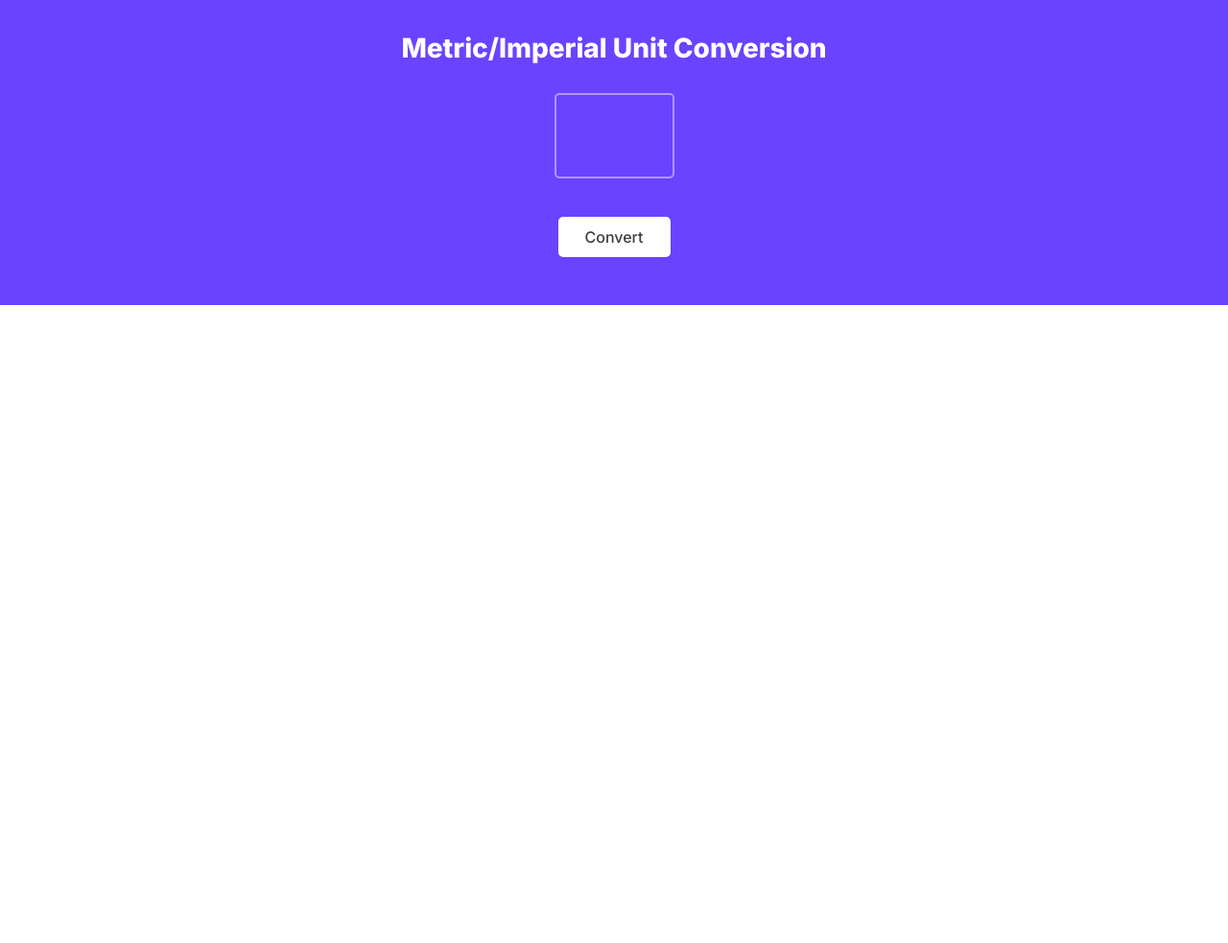
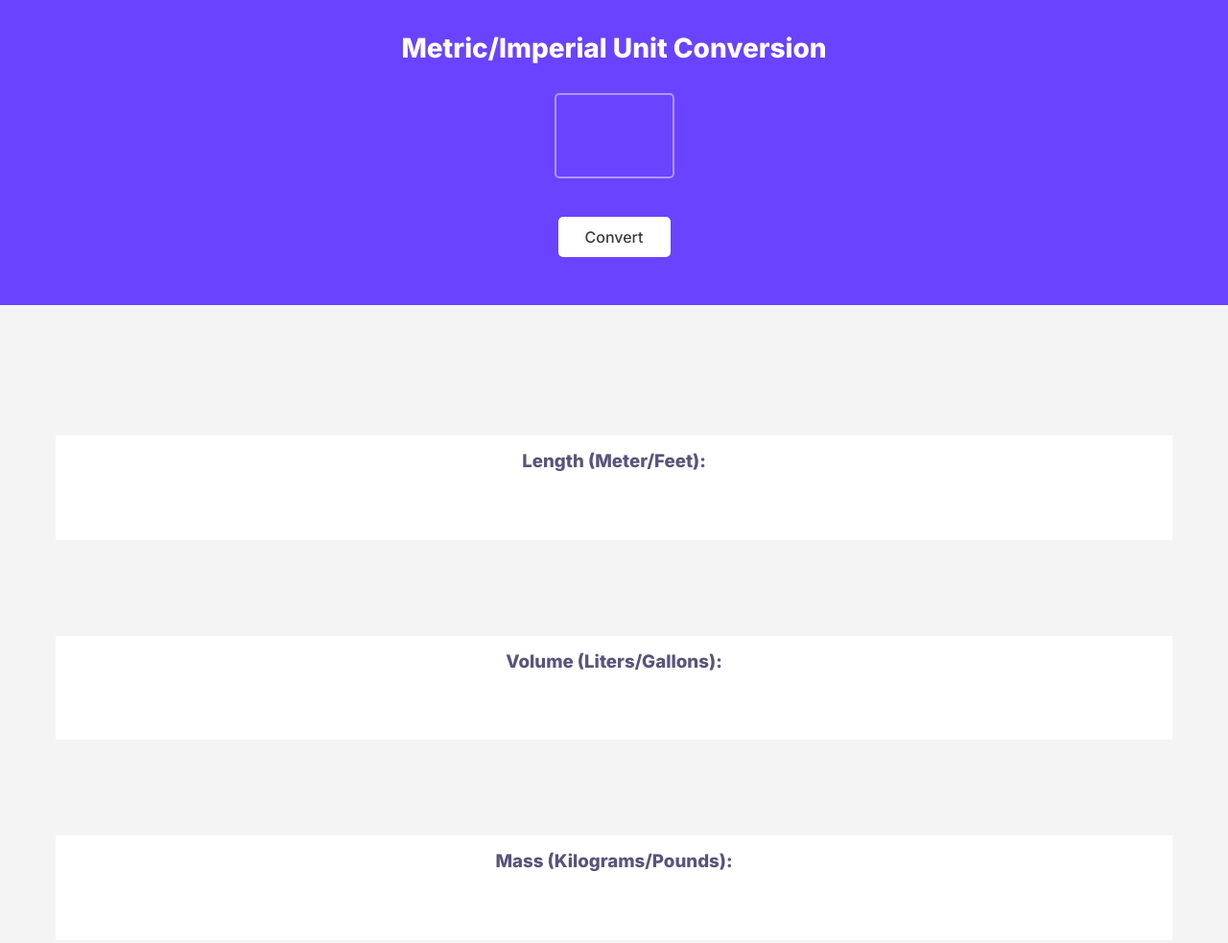
Before and after one commit to knast/unit-converter, a plain HTML site: page index.html in a window 1280 px wide. Shown: the whole page at 96% size. Before the commit the page ends 800 px from the top, so only its background shows below. Drawn offline with Linux system fonts and the light colour scheme; a web font is replaced by a local one.

Commit message:
Add the static part of the converter with styling

```diff
--- a/index.css
+++ b/index.css
@@ -49,5 +49,31 @@ h1 {
   border-radius:5px;
   border:none;
   margin-top:10px;
+}
+
+.convert-btn:hover {
+  background-color:rgb(231, 231, 231);
+  transition:0.5s;
+}
+
+.conversion-display {
+  height:729px;
+  background:#F4F4F4;
+  padding-top:36px;
 
 }
+
+.display {
+  width:90.9%;
+  height:108.57px;
+  background:white;
+  margin: 100px auto;
+  text-align:center;
+}
+
+.display-title {
+  font-family:'Inter', sans-serif;
+  padding-top:15px;
+  color:#5A537B;
+
+}
--- a/index.html
+++ b/index.html
@@ -16,6 +16,18 @@
       <input type="text">
       <button class="convert-btn">Convert</button>
     </div>
+    <div class="conversion-display">
+      <div class="length display">
+        <h3 class="display-title">Length (Meter/Feet):</h3>
+
+      </div>
+      <div class="volume display">
+        <h3 class="display-title">Volume (Liters/Gallons):</h3>
+      </div>
+      <div class="mass display">
+        <h3 class="display-title">Mass (Kilograms/Pounds):</h3>
+      </div>
+    </div>
 
 </body>
 </html>
```
